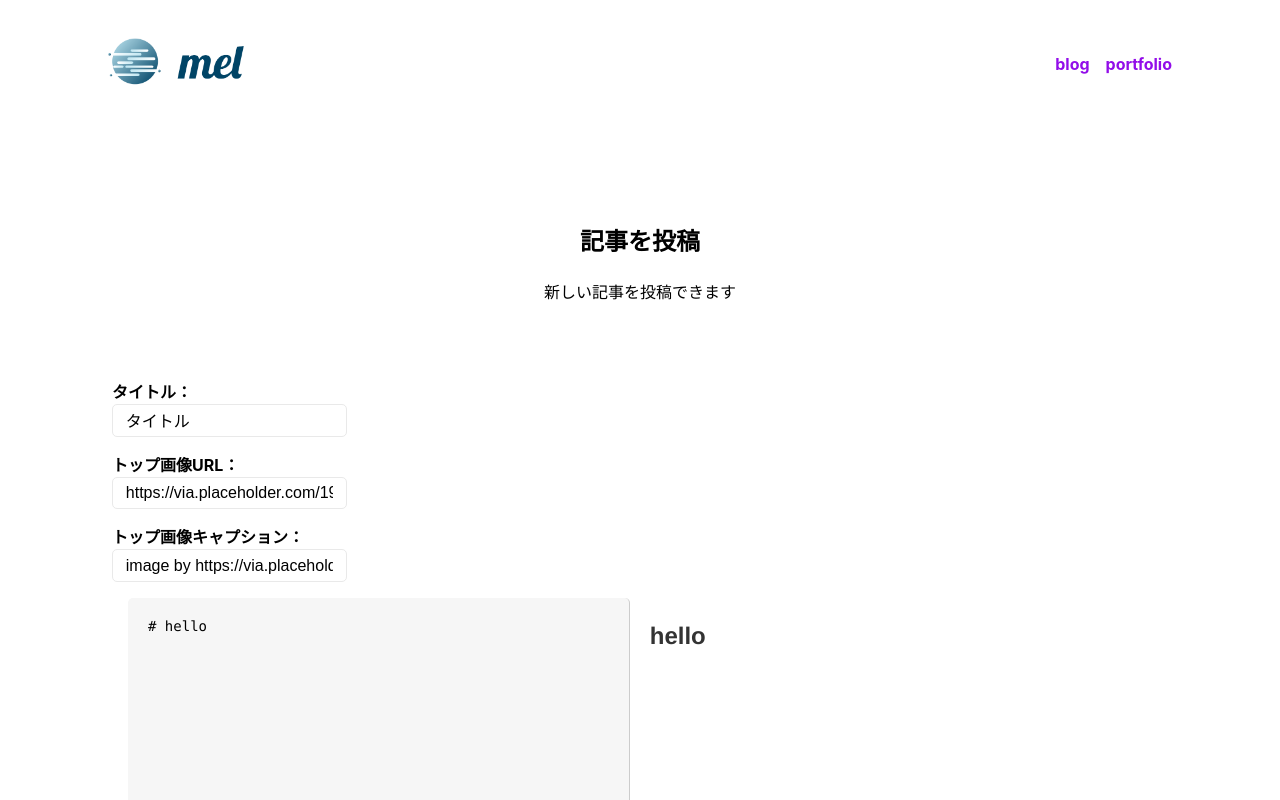
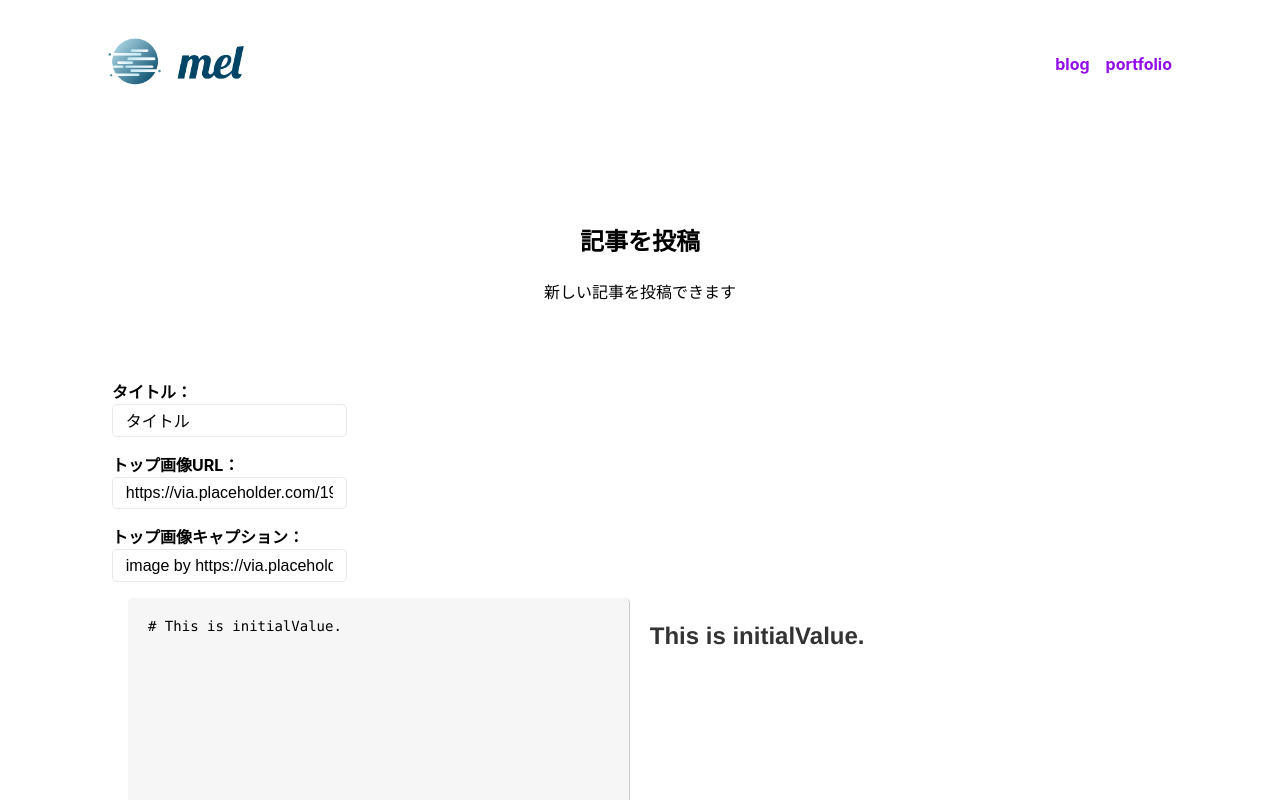
Before and after one commit to karuhi/sample-blog, a Nuxt app: page /editor in a window 1280 px wide. Shown: the top 800 px of the page. Built offline with nearby package versions, Linux system fonts and the light colour scheme.

Commit message:
:+1: fix refarence error

```diff
--- a/client/pages/editor.vue
+++ b/client/pages/editor.vue
@@ -28,10 +28,7 @@
       </label>
       <button @click="postArticle">{{ postProgress }}</button>
 
-      <nuxt-link
-        v-if="postProgress == 'データの投稿に成功しました'"
-        to="/posts"
-      >
+      <nuxt-link v-if="postProgress == 'データの投稿に成功しました'" to="/posts">
         <button>投稿を確認する</button>
       </nuxt-link>
     </main>
@@ -149,12 +146,11 @@ export default {
   },
   data() {
     return {
-      input: "# hello",
+      input: "# This is initialValue.",
       postProgress: "投稿する",
       title: "タイトル",
       imageURL: "https://via.placeholder.com/1920x1080",
       imageCaption: "image by https://via.placeholder.com/",
-      editorText: "# This is initialValue.",
       editorOptions: {
         hideModeSwitch: true
       },
@@ -169,7 +165,7 @@ export default {
           title: this.title,
           image: this.imageURL,
           imageCaption: this.imageCaption,
-          contents: this.editorText
+          contents: this.input
         };
         this.$axios
           .post("api/microcms", data)
```
